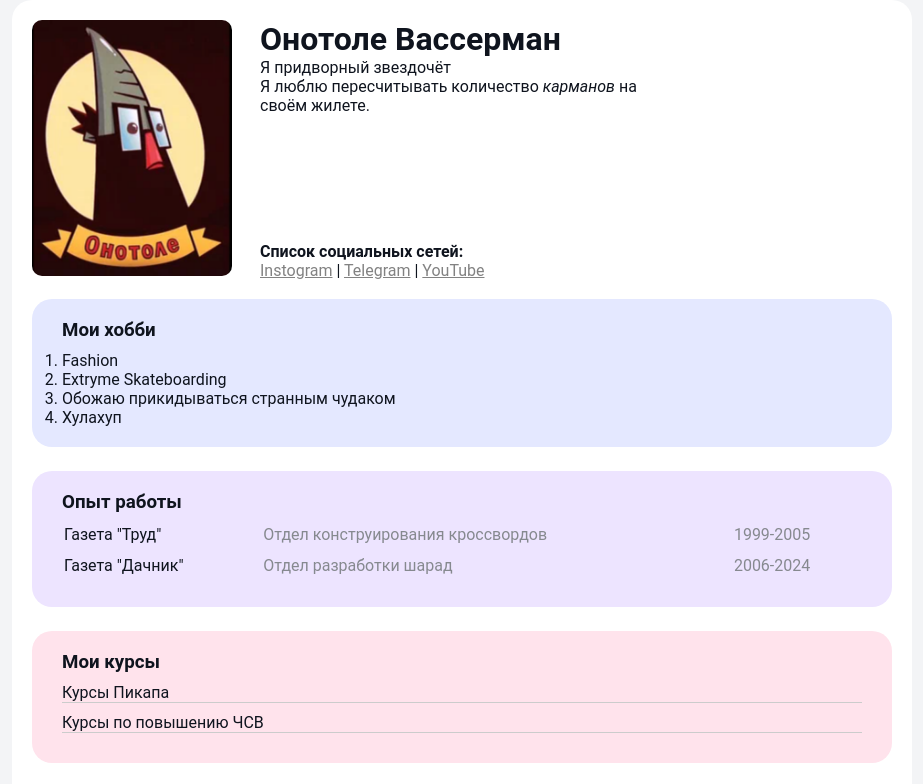
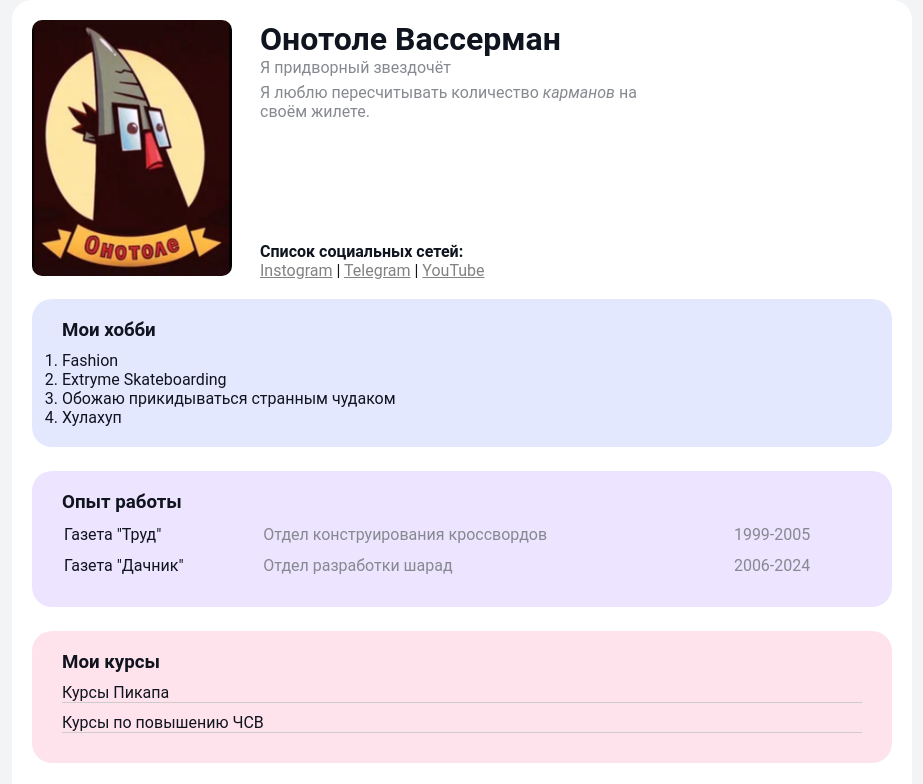
Before and after one commit to iveivs/tempFolder, a plain HTML site: page index.html in a window 1280 px wide. Shown: the top 784 px of the page, without its empty margins (178-1101 px from the left). Drawn offline with Linux system fonts and the light colour scheme.

Commit message:
Update style.css

```diff
--- a/style.css
+++ b/style.css
@@ -19,8 +19,6 @@ body {
     padding: 20px;
     border-radius: 20px;
 }
-
-
 .card a {
     color: #828282;
     transition: all .2s;
@@ -88,10 +86,17 @@ body {
 .about {
     display: flex;
     gap: 28px;
-    width: 800px;
+    /* width: 800px; */
 }
 .about__description {
     width: 400px;
+}
+.about__description p {
+    color: #86898f;
+    margin-bottom: 6px;
+}
+.about__description span {
+    color: coral;
 }
 .about__info {
     display: flex;
```
